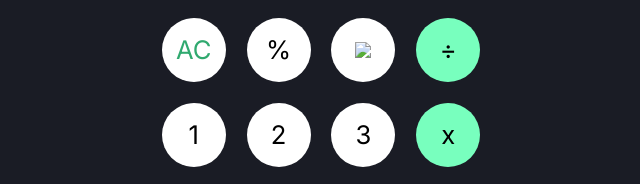
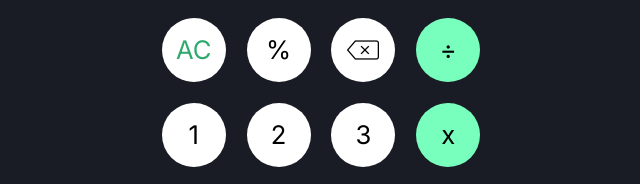
Before and after one commit to Swareeh/Calculator, a plain HTML site: page index.html in a window 1280 px wide. Shown: the part 286-470 px from the top of the page, 319-959 px from the left. Drawn offline with Linux system fonts and the light colour scheme.

Commit message:
Update index.html

```diff
--- a/index.html
+++ b/index.html
@@ -16,7 +16,7 @@
             <div class="btn-container">
                 <div id="clear">AC</div>
                 <div class="btn-num" id="percentage">%</div>
-                <div class="btn-num" id="backspace"><img src="./backspace.png"></div>
+                <div class="btn-num" id="backspace"><img src="./Assets/backspace.png"></div>
                 <div class="btn-operation" id="divide">÷</div>
             </div>
             <div class="btn-container">
```
